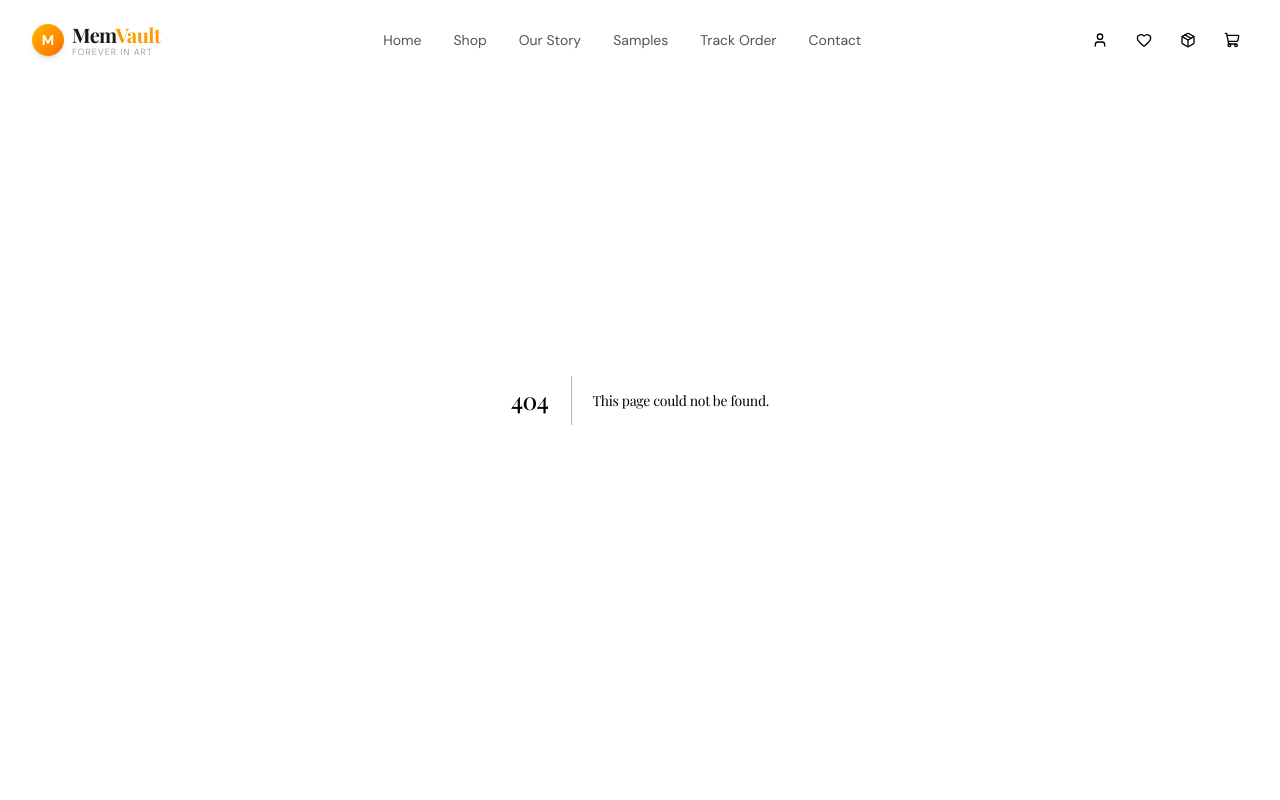
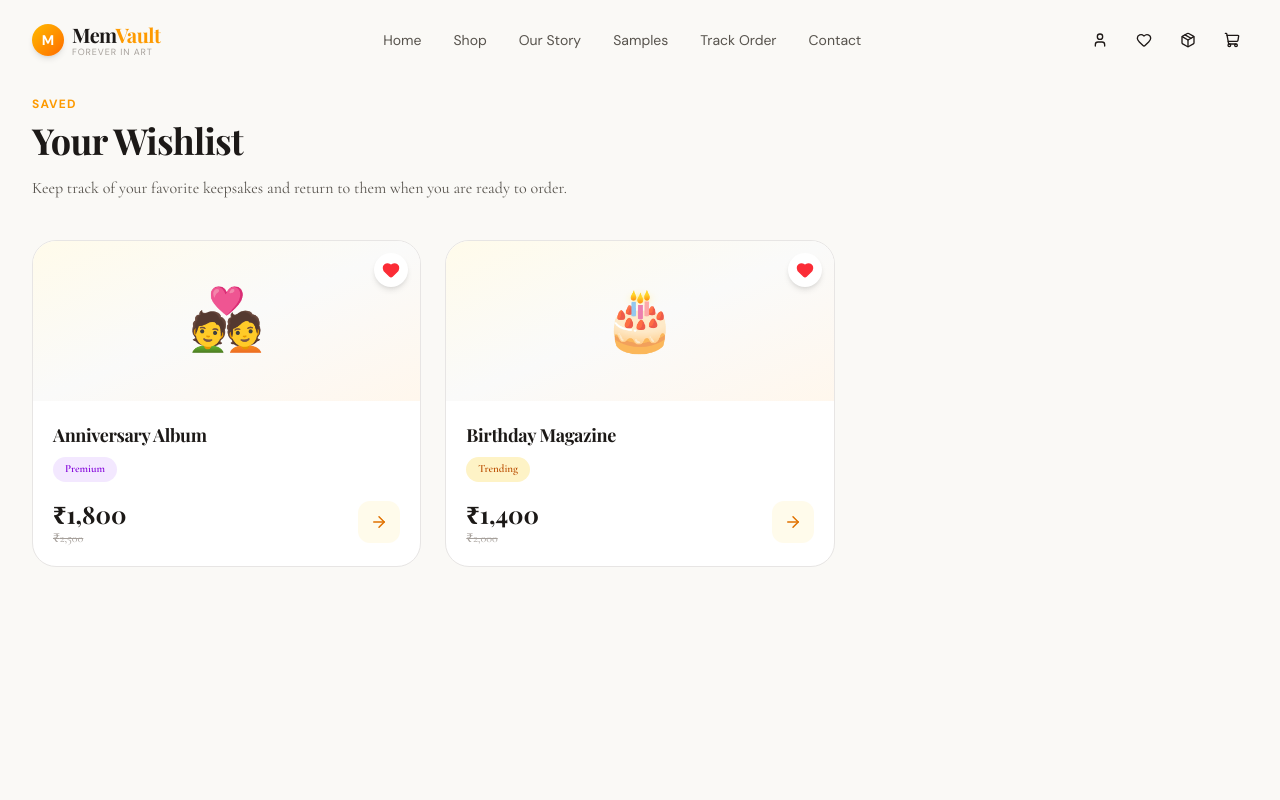
Before and after one commit to rachitsharma300/mystoryarchive, a Next.js app: page /wishlist in a window 1280 px wide. Before the commit this address had no page. Shown: the top 800 px of the page. Built offline with nearby package versions, Linux system fonts and the light colour scheme; a web font is replaced by a local one.

Commit message:
feat: add WishlistPage component for displaying saved items with empty state and product links

```diff
--- /dev/null
+++ b/app/wishlist/page.tsx
@@ -0,0 +1,113 @@
+import Link from "next/link";
+import { ArrowRight, Heart } from "lucide-react";
+
+interface WishlistItem {
+  slug: string;
+  name: string;
+  emoji: string;
+  price: number;
+  originalPrice: number;
+  tag: string;
+  tagColor: string;
+}
+
+const mockWishlist: WishlistItem[] = [
+  {
+    slug: "anniversary-album",
+    name: "Anniversary Album",
+    emoji: "💑",
+    price: 1800,
+    originalPrice: 2500,
+    tag: "Premium",
+    tagColor: "bg-purple-100 text-purple-700",
+  },
+  {
+    slug: "birthday-magazine",
+    name: "Birthday Magazine",
+    emoji: "🎂",
+    price: 1400,
+    originalPrice: 2000,
+    tag: "Trending",
+    tagColor: "bg-amber-100 text-amber-700",
+  },
+];
+
+export default function WishlistPage() {
+  return (
+    <div className="min-h-screen bg-[#faf9f6] pt-24 pb-16">
+      <div className="max-w-7xl mx-auto px-4 sm:px-6 lg:px-8">
+        <div className="mb-10">
+          <p className="text-xs tracking-widest uppercase text-amber-500 font-bold font-sans-clean mb-2">
+            Saved
+          </p>
+          <h1 className="font-display text-4xl font-bold text-stone-900">
+            Your Wishlist
+          </h1>
+          <p className="mt-4 max-w-2xl text-stone-600">
+            Keep track of your favorite keepsakes and return to them when you are ready to order.
+          </p>
+        </div>
+
+        {mockWishlist.length === 0 ? (
+          <div className="rounded-3xl border border-stone-200 bg-white p-10 text-center">
+            <p className="text-5xl mb-4">❤️</p>
+            <p className="font-display text-2xl font-bold text-stone-900 mb-2">
+              Your wishlist is empty
+            </p>
+            <p className="font-sans-clean text-stone-500 mb-6">
+              Save your favorite keepsakes to view them later.
+            </p>
+            <Link
+              href="/shop"
+              className="inline-flex items-center gap-2 px-6 py-3 bg-amber-500 hover:bg-amber-600 text-white font-sans-clean font-semibold rounded-full transition-all"
+            >
+              Browse Products
+            </Link>
+          </div>
+        ) : (
+          <div className="grid grid-cols-1 sm:grid-cols-2 lg:grid-cols-3 gap-6">
+            {mockWishlist.map((item) => (
+              <div
+                key={item.slug}
+                className="rounded-3xl border border-stone-200 bg-white overflow-hidden hover:shadow-md transition-all group"
+              >
+                <div className="relative h-40 bg-gradient-to-br from-amber-50 via-stone-50 to-orange-50 flex items-center justify-center">
+                  <span className="text-6xl">{item.emoji}</span>
+                  <button className="absolute top-3 right-3 p-2 bg-white rounded-full shadow-md hover:bg-red-50 transition-all">
+                    <Heart size={18} className="text-red-500 fill-red-500" />
+                  </button>
+                </div>
+                <div className="p-5">
+                  <h3 className="font-display text-lg font-bold text-stone-900">
+                    {item.name}
+                  </h3>
+                  <span
+                    className={`inline-flex rounded-full px-3 py-1 text-[11px] font-semibold mt-2 ${item.tagColor}`}
+                  >
+                    {item.tag}
+                  </span>
+                  <div className="mt-4 flex items-center justify-between">
+                    <div>
+                      <p className="font-display text-2xl font-bold text-stone-900">
+                        ₹{item.price.toLocaleString()}
+                      </p>
+                      <p className="text-xs text-stone-400 line-through">
+                        ₹{item.originalPrice.toLocaleString()}
+                      </p>
+                    </div>
+                    <Link
+                      href={`/product/${item.slug}`}
+                      className="p-3 bg-amber-50 group-hover:bg-amber-500 rounded-xl text-amber-600 group-hover:text-white transition-all"
+                    >
+                      <ArrowRight size={18} />
+                    </Link>
+                  </div>
+                </div>
+              </div>
+            ))}
+          </div>
+        )}
+      </div>
+    </div>
+  );
+}
```
